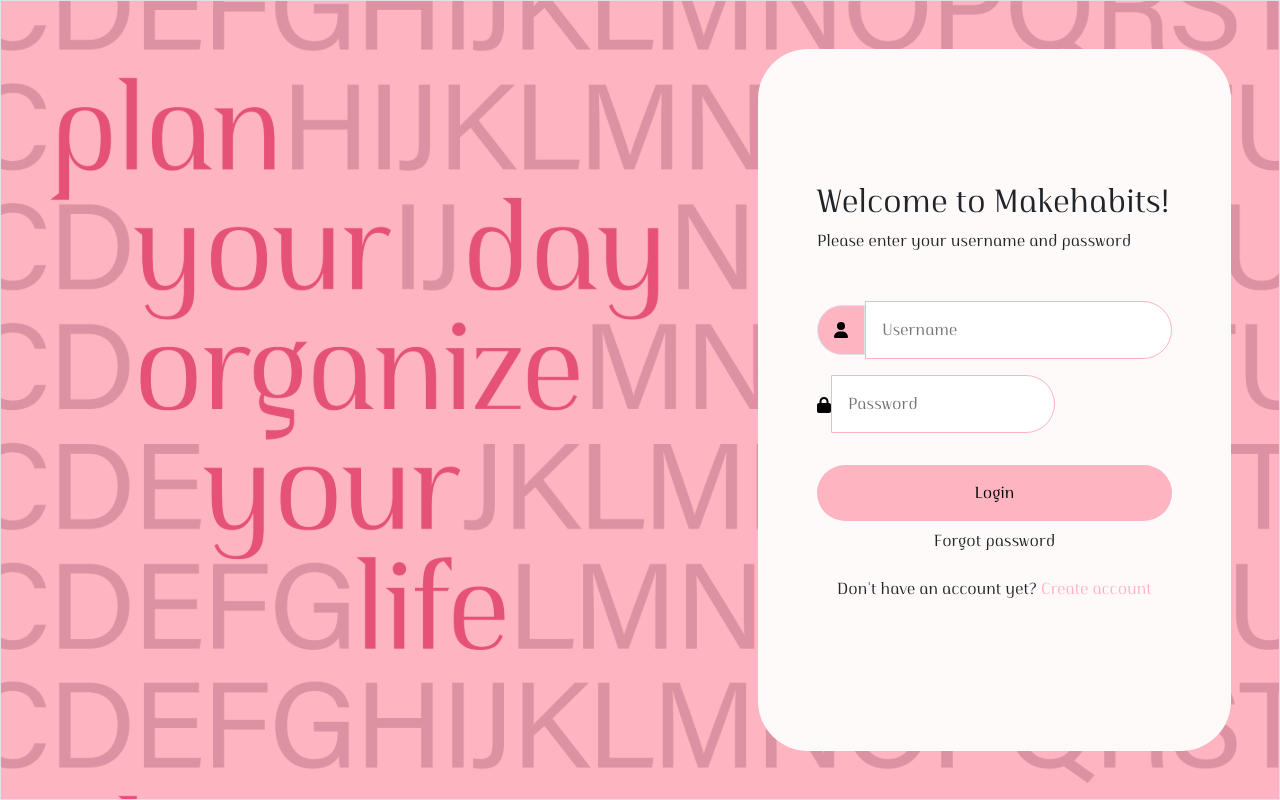
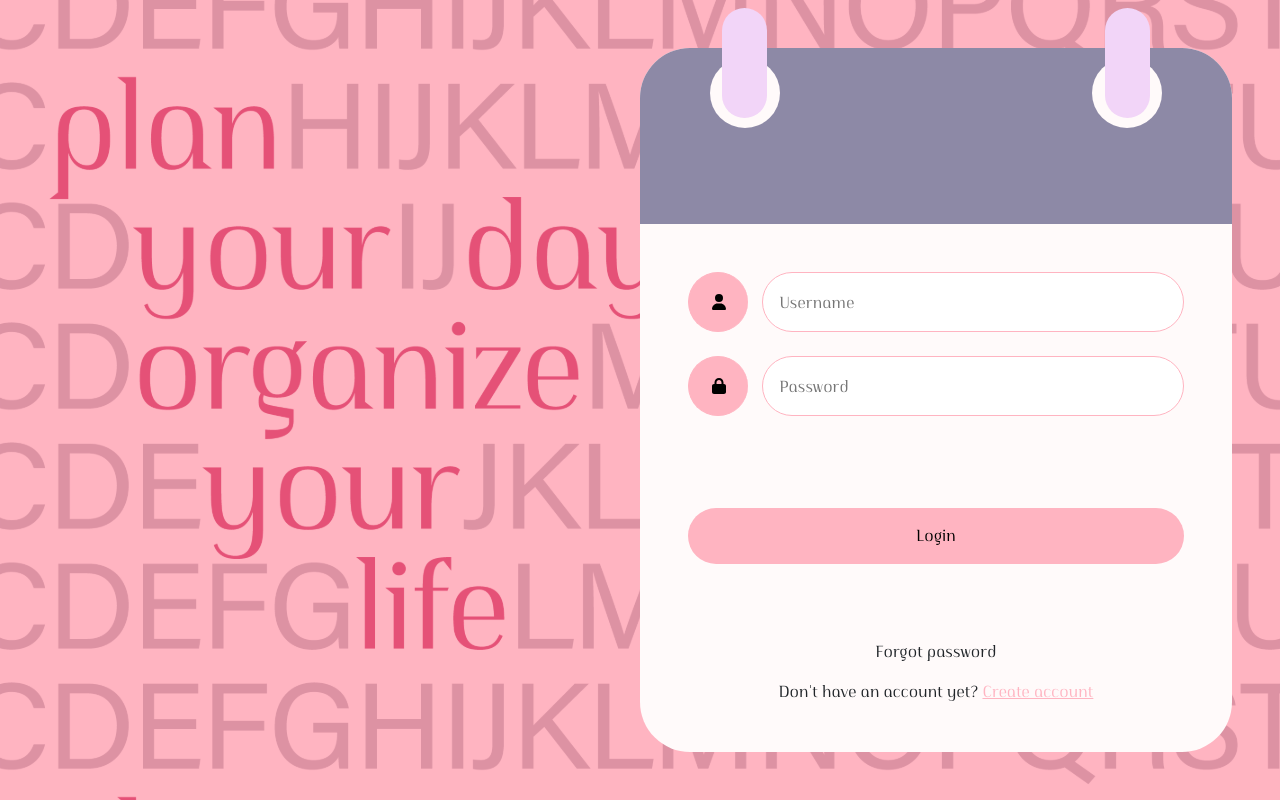
Before and after one commit to imvibbin/calendar-java, a React (Vite) app in the folder makehabits-react/: page /login in a window 1280 px wide. Built offline with nearby package versions, Linux system fonts and the light colour scheme.

Commit message:
he mejorado el css del login

```diff
--- a/makehabits-react/src/pages/LoginPage.tsx
+++ b/makehabits-react/src/pages/LoginPage.tsx
@@ -2,7 +2,7 @@
 import UserInterface from "../models/UserInterface";
 import { loginUser } from "../services/UserService";
 import CustomError from "../models/CustomError";
-import { useNavigate } from "react-router-dom";
+import { Link, useNavigate } from "react-router-dom";
 
 import "./styles/Users.css";
 
@@ -49,15 +49,22 @@
 
   return (
     <>
-      <div className="main-container d-flex border align-items-center justify-content-end p-5 vh-100">
-        <div className="main-container-content-form d-flex flex-column h-100 align-items-center justify-content-center">
-          <div className="w-100 ">
-            <h2>Welcome to Makehabits!</h2>
-            <p>Please enter your username and password</p>
+      <div className="main-container d-flex align-items-end justify-content-end p-5 vh-100">
+        <div className="main-container-content d-flex flex-column align-items-center justify-content-between">
+          <div className="calendar-top w-100 position-relative">
+            <div className="circle circle1 rounded-circle position-absolute"></div>
+            <div className="circle circle2 rounded-circle position-absolute"></div>
+            <div className="pill pill1 rounded-top-pill rounded-bottom-pill position-absolute"></div>
+            <div className="pill pill2 rounded-top-pill rounded-bottom-pill position-absolute"></div>
           </div>
-          <form onSubmit={handleSubmit} className="w-100">
-            <div className="d-flex justify-content-between align-items-center mt-4">
-              <div className="username-icon p-3 border rounded-start-pill d-flex text-center align-items-center">
+          <div className="main-container-form w-100 px-5 py-5 d-flex justify-content-between align-items-center">
+            <form
+              onSubmit={handleSubmit}
+              className="w-100 h-100 d-flex flex-column justify-content-between align-items-center"
+            >
+              <div className="inputs w-100">
+                <div className="main-container-content-form-input d-flex justify-content-between align-items-center w-100">
+                  <div className="input-icons p-3 rounded-circle d-flex justify-content-center align-items-center h-100">
                     <svg
                       xmlns="http://www.w3.org/2000/svg"
                       height="1em"
@@ -69,7 +76,7 @@
                   <input
                     type="text"
                     id="username"
-                className="p-3 rounded-end-pill w-100"
+                    className="p-3 rounded-pill h-100"
                     name="username"
                     placeholder="Username"
                     value={user.username}
@@ -77,7 +84,8 @@
                     required
                   />
                 </div>
-            <div>
+                <div className="main-container-content-form-input d-flex justify-content-between align-items-center mt-4 w-100">
+                  <div className="input-icons p-3 rounded-circle d-flex justify-content-center align-items-center h-100">
                     <svg
                       xmlns="http://www.w3.org/2000/svg"
                       height="1em"
@@ -85,17 +93,18 @@
                     >
                       <path d="M144 144v48H304V144c0-44.2-35.8-80-80-80s-80 35.8-80 80zM80 192V144C80 64.5 144.5 0 224 0s144 64.5 144 144v48h16c35.3 0 64 28.7 64 64V448c0 35.3-28.7 64-64 64H64c-35.3 0-64-28.7-64-64V256c0-35.3 28.7-64 64-64H80z" />
                     </svg>
-
+                  </div>
                   <input
                     type="password"
                     id="password"
-                className="p-3 rounded-end-pill"
+                    className="p-3 rounded-pill h-100"
                     name="password"
                     placeholder="Password"
                     value={user.password}
                     onChange={handleOnChange}
                     required
                   />
+                </div>
               </div>
               <button
                 type="submit"
@@ -105,13 +114,18 @@
               >
                 {btnStatus ? "Ok!" : "Login"}
               </button>
-            <div className="">
-              <p className="forgot-pass text-center">Forgot password</p>
-              <p className="create-acc mt-4 text-center">
-                Don't have an account yet? <span>Create account</span>
-              </p>
+
+              <div className="links w-100 d-flex flex-column justify-content-center">
+                <div className="forgot-pass text-center">Forgot password</div>
+                <div className="create-acc text-center mt-3">
+                  Don't have an account yet?{" "}
+                  <span>
+                    <Link to="/registration">Create account</Link>
+                  </span>
+                </div>
               </div>
             </form>
+          </div>
         </div>
       </div>
     </>
--- a/makehabits-react/src/pages/styles/Users.css
+++ b/makehabits-react/src/pages/styles/Users.css
@@ -1,41 +1,78 @@
 .main-container {
   background-color: #ffb4c1;
   background-image: url("../../assets/userpages.svg");
-  overflow: hidden;
 }
 
-.circle1,
-.circle2 {
-  width: 600px;
-  height: 600px;
-  border: 4px white solid;
-  position: relative;
-  display: inline-block;
-  z-index: 1;
-}
-
-.circle2 {
-  z-index: 2;
-}
-
-.main-container-content-form {
-  width: 40%;
-  padding: 5% 5%;
-  height: fit-content;
+.main-container-content {
+  width: 50%;
+  height: 100%;
   background-color: #fffafa;
   border-radius: 50px;
 }
 
-.username-icon {
-  background-color: #ffb4c1;
+.calendar-top {
+  height: 25%;
+  border-top-left-radius: 50px;
+  border-top-right-radius: 50px;
+  background-color: #8d89a6;
 }
 
-.main-container-content-form input {
+.pill {
+  width: 45px;
+  height: 110px;
+  background-color: #f2d5f8;
+}
+
+.pill1 {
+  top: -40px;
+  left: 82px;
+}
+
+.pill2 {
+  top: -40px;
+  right: 82px;
+}
+
+.circle {
+  width: 70px;
+  height: 70px;
+  background-color: #fffafa;
+}
+
+.circle1 {
+  top: 10px;
+  left: 70px;
+}
+
+.circle2 {
+  top: 10px;
+  right: 70px;
+}
+
+.main-container-form {
+  height: 75%;
+}
+
+.input-icons {
+  border-top: 1px #ffb4c1 solid;
+  border-bottom: 1px #ffb4c1 solid;
+  border-left: 1px #ffb4c1 solid;
+  border-right: none;
+  background-color: #ffb4c1;
+  width: 60px;
+}
+
+.main-container-content input {
   border: 1px #ffb4c1 solid;
   margin: 1vh 0 1vh 0;
+  width: 85%;
 }
 
-.main-container-content-form button {
+.main-container-content-form-input {
+  height: 60px;
+}
+
+.main-container-content button {
   width: 50%;
   border: hidden;
   outline: none;
@@ -49,14 +86,23 @@
   background-color: #ffb4c1;
 }
 
-.main-container-content-form button.btn-triggered {
+.main-container-content button.btn-triggered {
   background-color: #fffafa;
+}
+
+.links {
+  height: fit-content;
 }
 
 .create-acc {
   width: 100%; /* border-top: 1px #ffb4c1 solid; */
 }
 
-.create-acc > span {
+.create-acc * {
   color: #ffb4c1;
 }
+
+.create-acc > span:hover {
+  cursor: pointer;
+  text-decoration: underline;
+}
```
Also changed, not shown: makehabits-react/src/pages/Landing.tsx (+109 -32 lines). Lines whose indentation alone changed are shown as unchanged.
